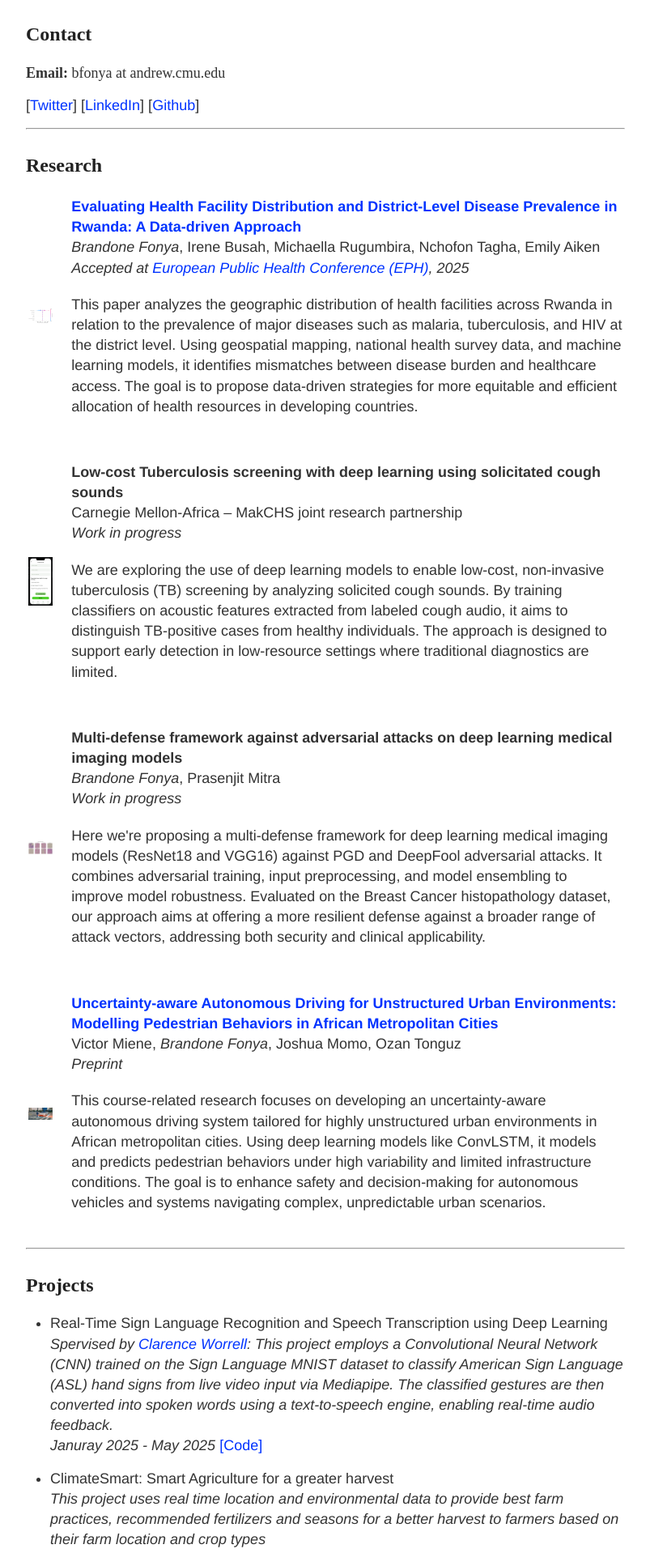
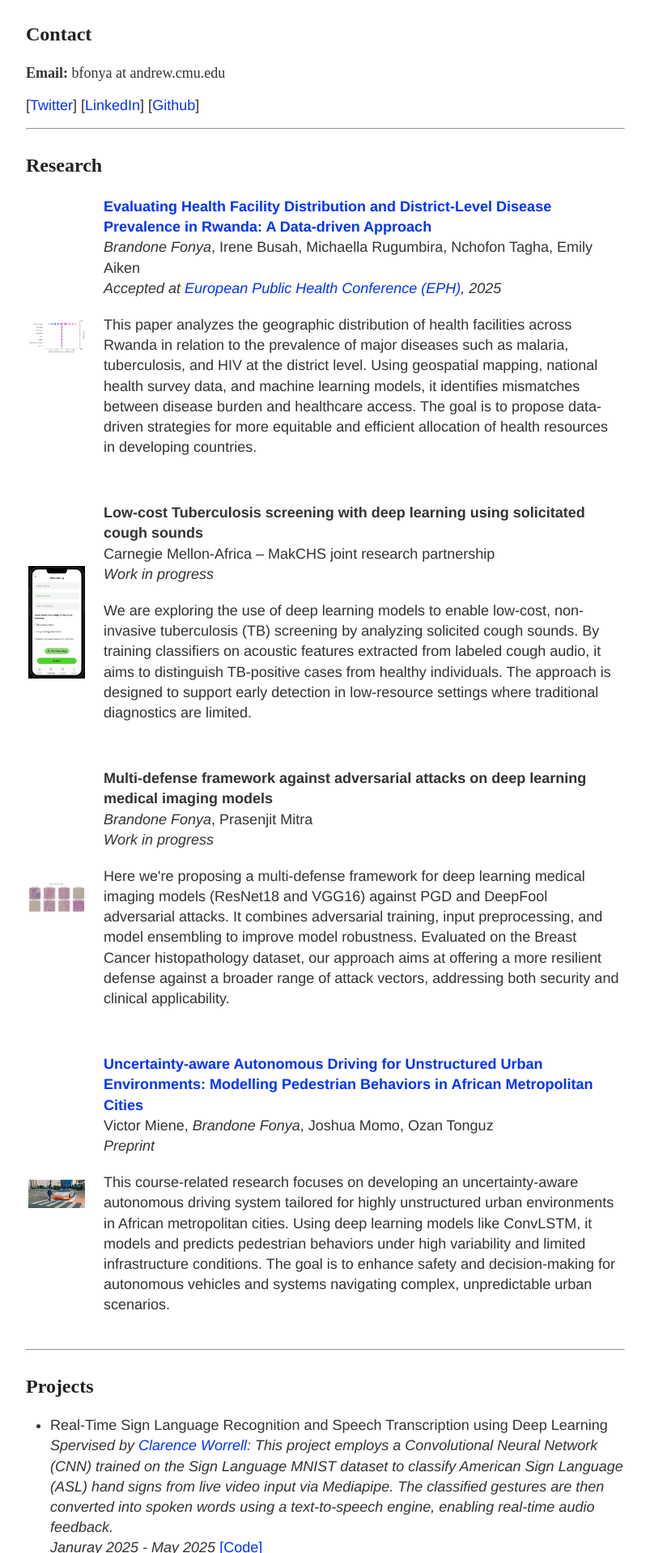
Before and after one commit to FonyaBrandone/FonyaBrandone.github.io, a Jekyll site: the page built from index.md, in a window 1280 px wide. Shown: the part 452-2370 px from the top of the page at 81% size, without its empty margins (238-1041 px from the left). Built offline with Jekyll 4.4.1, drawn with Linux system fonts in a browser that asks for light colours.

Commit message:
Width update

```diff
--- a/index.md
+++ b/index.md
@@ -52,7 +52,7 @@
   <tr><td colspan="2" style="padding: 10px;"></td></tr>
 
   <tr>
-    <td><img src="static/tb-screening.png" alt="Tubercolusis Screening research Image" width="200"></td>
+    <td><img src="static/tb-screening.png" alt="Tubercolusis Screening research Image" width="500"></td>
     <td style="padding-left: 20px;">
       <b>Low-cost Tuberculosis screening with deep learning using solicitated cough sounds</b><br>
       Carnegie Mellon-Africa – MakCHS joint research partnership<br>
```
